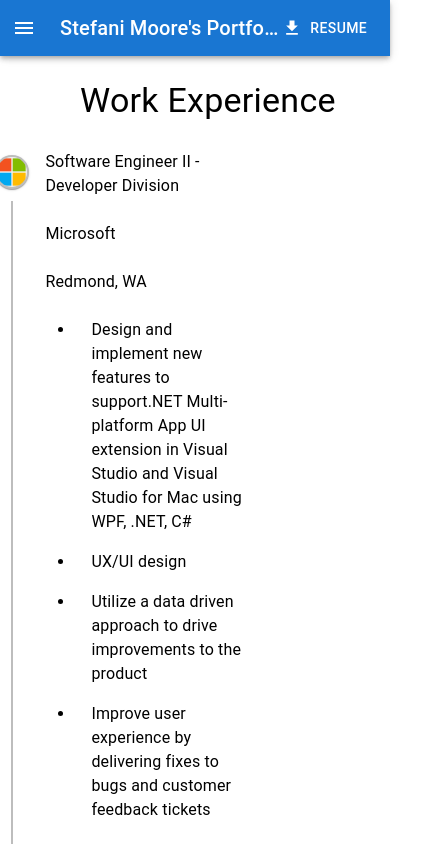
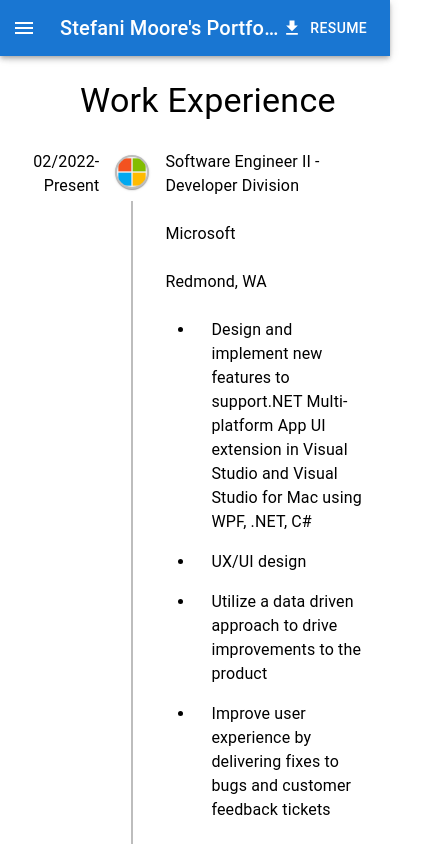
Before and after one commit to steafelipe/stmoor-website, a React (Create React App) app: page / in a window 390 px wide. Shown: the top 846 px of the page, 422 px wide, since content can reach past the window. Built offline with nearby package versions, Linux system fonts and the light colour scheme.

Commit message:
Fixing padding of timeline when on mobile

```diff
--- a/src/components/WorkExperienceContainer.js
+++ b/src/components/WorkExperienceContainer.js
@@ -7,11 +7,16 @@
 import TimelineDot from "@mui/lab/TimelineDot";
 import TimelineOppositeContent from "@mui/lab/TimelineOppositeContent";
 import { Box } from "@mui/system";
-import { Divider, Grid, Typography, Avatar } from "@mui/material";
+import { Grid, Typography, Avatar } from "@mui/material";
 import WorkExperienceDescription from "./WorkExperienceDescription";
 import WorkExperienceHeader from "./WorkExperienceHeader";
+import useTheme from "@mui/material/styles/useTheme";
+import useMediaQuery from "@mui/material/useMediaQuery";
 
 const WorkExperienceContainer = ({ data }) => {
+	const theme = useTheme();
+	const matchesMediumSizeScreen = useMediaQuery(theme.breakpoints.up("md"));
+
 	return (
 		<Box>
 			<Grid container sx={{ position: "relative", top: "-100px" }}>
@@ -24,7 +29,10 @@
 					</Typography>
 				</Grid>
 			</Grid>
-			<Timeline align="left" sx={{ width: "100%", marginLeft: -15 }}>
+			<Timeline
+				align="left"
+				sx={{ width: "100%", marginLeft: matchesMediumSizeScreen ? -15 : 0 }}
+			>
 				{data.map((item, index) => (
 					<TimelineItem key={index}>
 						<TimelineOppositeContent style={{ flex: 0.3 }}>
@@ -44,7 +52,10 @@
 						</TimelineSeparator>
 						<TimelineContent>
 							<Grid container spacing={1} style={{ width: "100%" }}>
-								<WorkExperienceHeader {...item} />
+								<WorkExperienceHeader
+									{...item}
+									matchesMediumSizeScreen={matchesMediumSizeScreen}
+								/>
 								<WorkExperienceDescription data={item.description} />
 							</Grid>
 						</TimelineContent>
--- a/src/components/WorkExperienceHeader.js
+++ b/src/components/WorkExperienceHeader.js
@@ -1,12 +1,13 @@
 import React from "react";
-import useTheme from "@mui/material/styles/useTheme";
-import useMediaQuery from "@mui/material/useMediaQuery";
+
 import { Divider, Grid, Typography } from "@mui/material";
 
-const WorkExperienceHeader = ({ title, company, location }) => {
-	const theme = useTheme();
-	const matchesMediumSizeScreen = useMediaQuery(theme.breakpoints.up("md"));
-
+const WorkExperienceHeader = ({
+	title,
+	company,
+	location,
+	matchesMediumSizeScreen,
+}) => {
 	return (
 		<>
 			<Grid item xs={matchesMediumSizeScreen ? 5.5 : 12}>
```
